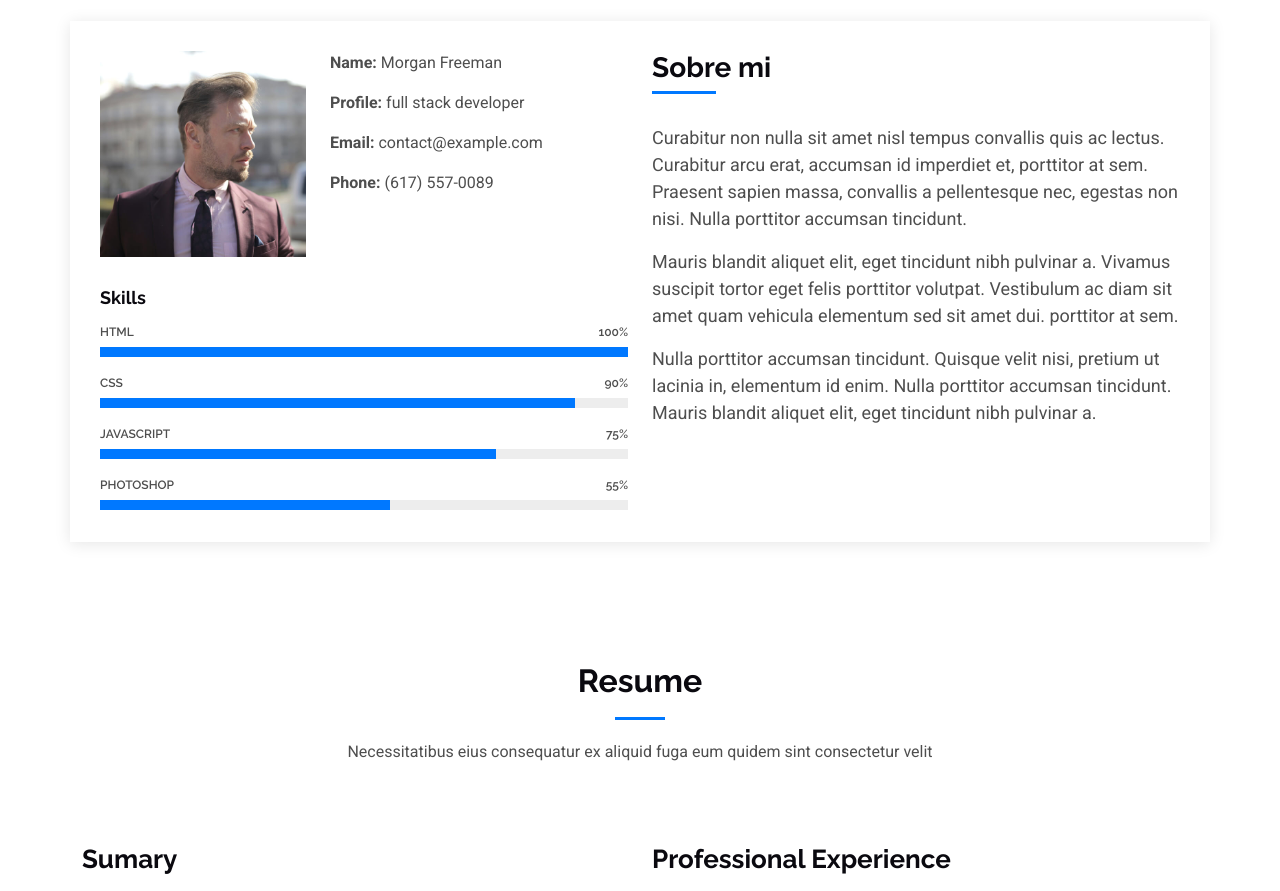
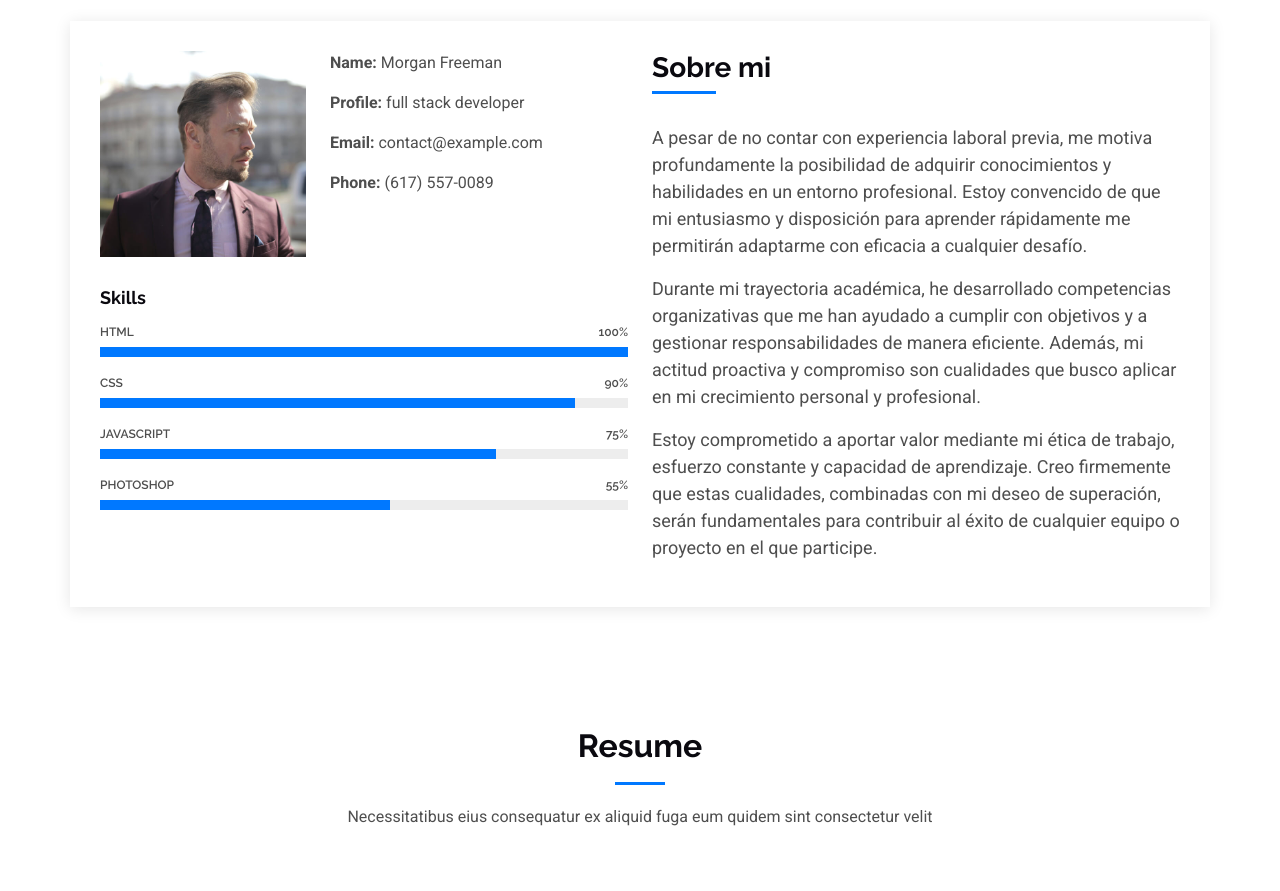
Before and after one commit to JPadilla108/Pagina-Web-Resumen, a plain HTML site: page index.html in a window 1280 px wide. Shown: the part 840-1731 px from the top of the page. Drawn offline with Linux system fonts and the light colour scheme.

Commit message:
Update index.html

```diff
--- a/index.html
+++ b/index.html
@@ -151,20 +151,19 @@
             <div class="about-me">
               <h4>Sobre mi</h4>
               <p>
-                Curabitur non nulla sit amet nisl tempus convallis quis ac lectus. Curabitur arcu erat, accumsan id
-                imperdiet et, porttitor
-                at sem. Praesent sapien massa, convallis a pellentesque nec, egestas non nisi. Nulla
-                porttitor accumsan tincidunt.
+                A pesar de no contar con experiencia laboral previa, me motiva profundamente la posibilidad de adquirir
+                conocimientos y habilidades en un entorno profesional. Estoy convencido de que mi entusiasmo y disposición
+                para aprender rápidamente me permitirán adaptarme con eficacia a cualquier desafío.
               </p>
               <p>
-                Mauris blandit aliquet elit, eget tincidunt nibh pulvinar a. Vivamus suscipit tortor eget felis
-                porttitor volutpat. Vestibulum
-                ac diam sit amet quam vehicula elementum sed sit amet dui. porttitor at sem.
+                Durante mi trayectoria académica, he desarrollado competencias organizativas que me han ayudado a cumplir
+                con objetivos y a gestionar responsabilidades de manera eficiente. Además, mi actitud proactiva y
+                compromiso son cualidades que busco aplicar en mi crecimiento personal y profesional.
               </p>
               <p>
-                Nulla porttitor accumsan tincidunt. Quisque velit nisi, pretium ut lacinia in, elementum id enim.
-                Nulla porttitor accumsan
-                tincidunt. Mauris blandit aliquet elit, eget tincidunt nibh pulvinar a.
+                Estoy comprometido a aportar valor mediante mi ética de trabajo, esfuerzo constante y capacidad de aprendizaje.
+                Creo firmemente que estas cualidades, combinadas con mi deseo de superación, serán fundamentales para
+                contribuir al éxito de cualquier equipo o proyecto en el que participe.
               </p>
             </div>
           </div>
```
